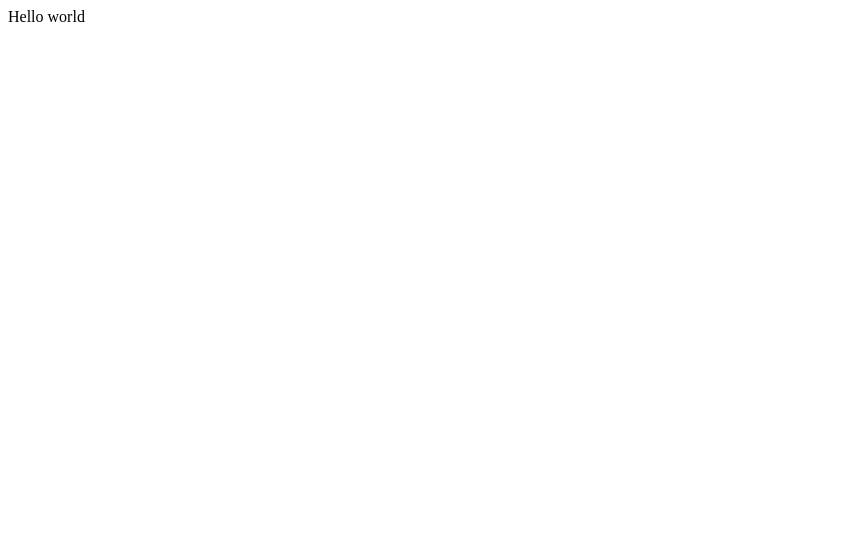
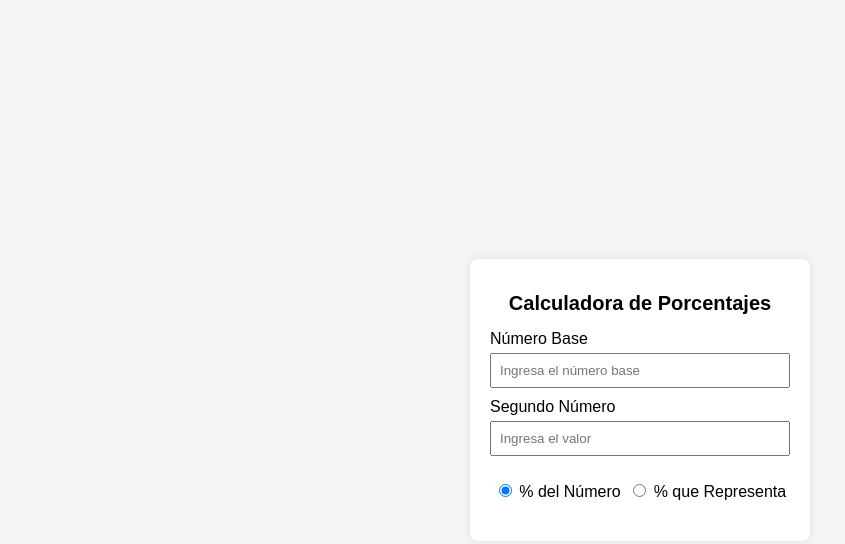
Before and after one commit to Ontos-2021/calculadoraporcentual, a plain HTML site: page index.html in a window 1280 px wide. Shown: the whole page, without its empty margins (0-845 px from the left). Drawn offline with Linux system fonts and the light colour scheme.

Commit message:
Assistant checkpoint: Implementada calculadora de porcentajes
Assistant generated file changes:
- index.html: Implementar calculadora de porcentajes
- style.css: Añadir estilos para la calculadora
- script.js: Implementar lógica de la calculadora de porcentajes

---

User prompt:

Quiero hacer esta página

Replit-Commit-Author: Assistant
Replit-Commit-Session-Id: 69c13739-40b1-4d8c-a639-f9f89e497aa3

```diff
--- a/index.html
+++ b/index.html
@@ -1,16 +1,37 @@
+
 <!DOCTYPE html>
-<html>
-
+<html lang="es">
 <head>
-  <meta charset="utf-8">
-  <meta name="viewport" content="width=device-width">
-  <title>replit</title>
+  <meta charset="UTF-8">
+  <meta name="viewport" content="width=device-width, initial-scale=1">
+  <title>Calculadora de Porcentajes</title>
   <link href="style.css" rel="stylesheet" type="text/css" />
 </head>
+<body>
+  <div class="container">
+    <h1>Calculadora de Porcentajes</h1>
 
-<body>
-  Hello world
+    <label for="base">Número Base</label>
+    <input type="number" id="base" placeholder="Ingresa el número base">
+
+    <label for="second">Segundo Número</label>
+    <input type="number" id="second" placeholder="Ingresa el valor">
+
+    <div class="radio-group">
+      <label>
+        <input type="radio" name="mode" value="calculatePercentage" checked>
+        % del Número
+      </label>
+      <label>
+        <input type="radio" name="mode" value="calculateRepresentation">
+        % que Representa
+      </label>
+    </div>
+
+    <div class="result" id="result"></div>
+    <div class="error" id="error"></div>
+  </div>
+
   <script src="script.js"></script>
 </body>
-
 </html>
--- a/script.js
+++ b/script.js
@@ -0,0 +1,51 @@
+
+document.addEventListener('DOMContentLoaded', function() {
+  const baseInput = document.getElementById('base');
+  const secondInput = document.getElementById('second');
+  const modeInputs = document.getElementsByName('mode');
+  const resultDiv = document.getElementById('result');
+  const errorDiv = document.getElementById('error');
+
+  function calculate() {
+    const baseValue = parseFloat(baseInput.value);
+    const secondValue = parseFloat(secondInput.value);
+    let mode;
+    for (const input of modeInputs) {
+      if (input.checked) {
+        mode = input.value;
+        break;
+      }
+    }
+
+    // Limpiar mensajes anteriores
+    errorDiv.textContent = '';
+    resultDiv.textContent = '';
+
+    // Validación de datos
+    if (isNaN(baseValue) || isNaN(secondValue)) {
+      errorDiv.textContent = 'Por favor, ingresa números válidos en ambos campos.';
+      return;
+    }
+
+    if (mode === 'calculatePercentage') {
+      // Calcula: el porcentaje ingresado del número base
+      const result = (baseValue * secondValue) / 100;
+      resultDiv.textContent = `${secondValue}% de ${baseValue} es ${result}`;
+    } else if (mode === 'calculateRepresentation') {
+      // Calcula: qué porcentaje representa el segundo número del número base
+      if (baseValue === 0) {
+        errorDiv.textContent = 'El número base no puede ser 0 para este cálculo.';
+        return;
+      }
+      const result = (secondValue / baseValue) * 100;
+      resultDiv.textContent = `${secondValue} es el ${result.toFixed(2)}% de ${baseValue}`;
+    }
+  }
+
+  // Actualiza el cálculo en tiempo real
+  baseInput.addEventListener('input', calculate);
+  secondInput.addEventListener('input', calculate);
+  for (const input of modeInputs) {
+    input.addEventListener('change', calculate);
+  }
+});
--- a/style.css
+++ b/style.css
@@ -1,4 +1,51 @@
-html {
-  height: 100%;
+
+body {
+  font-family: Arial, sans-serif;
+  display: flex;
+  align-items: center;
+  justify-content: center;
+  min-height: 100vh;
+  background: #f5f5f5;
+  margin: 0;
+}
+
+.container {
+  background: #fff;
+  padding: 20px;
+  border-radius: 8px;
+  box-shadow: 0 0 10px rgba(0,0,0,0.1);
+  width: 300px;
+}
+
+h1 {
+  font-size: 20px;
+  margin-bottom: 15px;
+  text-align: center;
+}
+
+label {
+  display: block;
+  margin: 10px 0 5px;
+}
+
+input[type="number"] {
   width: 100%;
+  padding: 8px;
+  box-sizing: border-box;
 }
+
+.radio-group {
+  display: flex;
+  justify-content: space-around;
+  margin: 15px 0;
+}
+
+.result, .error {
+  text-align: center;
+  margin-top: 15px;
+  font-size: 18px;
+}
+
+.error {
+  color: red;
+}
```
